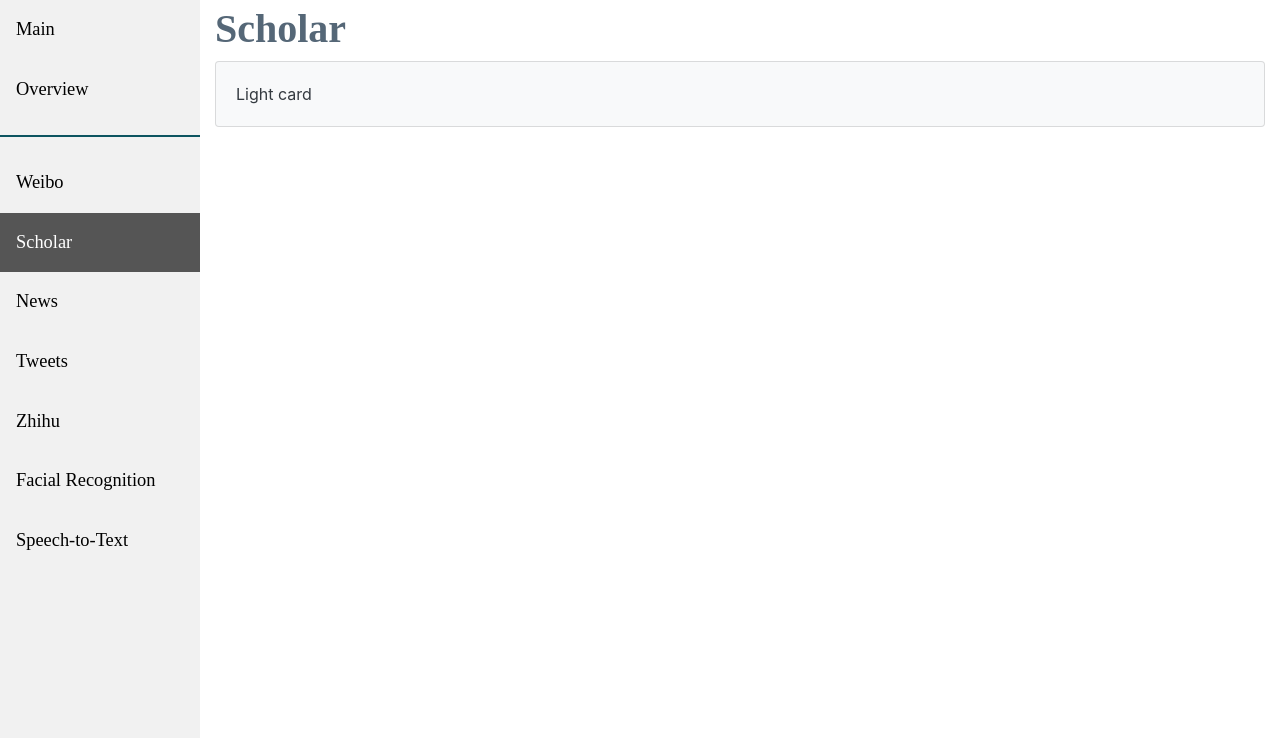
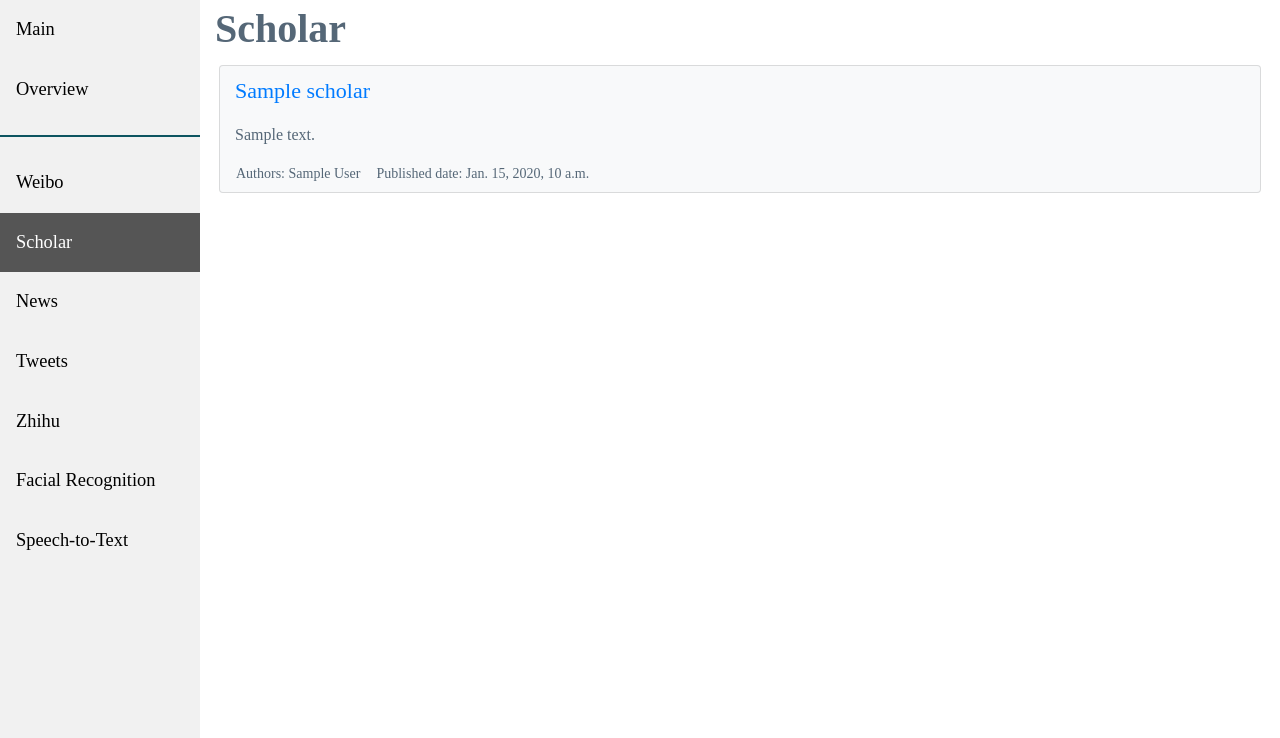
Before and after one commit to quarbby/legendary-spoon, a Django app: template techscan_project/techscan/templates/scholar.html in a window 1280 px wide. Shown: the part 62-800 px from the top of the page. Run offline with Django 3.2, Linux system fonts and the light colour scheme; the template is opened without the code that fills it: most values are stand-ins (such as "Sample title", 1, 10 or a date in 2020); parts of the project's set-up code (start-up, migrations or seed data) failed here and were passed over; some libraries are stand-ins or nearby versions.

Commit message:
added scholar contents

```diff
--- a/techscan_project/techscan/templates/scholar.html
+++ b/techscan_project/techscan/templates/scholar.html
@@ -46,8 +46,17 @@
 	</div>
 	<div class="content category-content">
 		<h1><b>Scholar</b></h1>
-		<div class="card bg-light text-dark">
-			<div class="card-body">Light card</div>
-		</div>
+		<div class="col p-1">
+				{% for i in scholar %}
+				<div class="card bg-light text-dark col-12">
+					<div class="sub-card-title py-2"><a href="{{i.url}}">{{i.title}}</a></div>
+					<div class="sub-card-body py-2">{{i.summary}}</div>
+					<div class="row px-2">
+						<div class="sub-card-others p-2">Authors: {{i.authors}}</div>
+						<div class="sub-card-others p-2">Published date: {{i.published}}</div>
+					</div>
+				</div>
+				{%endfor%}
+			</div>
 	</div>
 </body>
--- a/techscan_project/techscan/views.py
+++ b/techscan_project/techscan/views.py
@@ -55,7 +55,7 @@ def weibo(request):
 
 def scholar(request):
 	params = request.GET.get('q')
-	_,es_scholar = scroll_query.text_query(params,'scholar')
+	_,es_scholar = scroll_query.sub_query(params,'scholar')
 	context = {
 		"search_word": params,
 		"chi_translation": main_functions.chi_translation(params),
@@ -76,6 +76,7 @@ def news(request):
 def tweets(request):
 	params = request.GET.get('q')
 	# plotgraph.twitter_bubble(params)
+	plotgraph.twitter_graph(params)
 	_,es_tweets = scroll_query.sub_query(params,'tweets')
 	context = {
 		"search_word": params,
```
